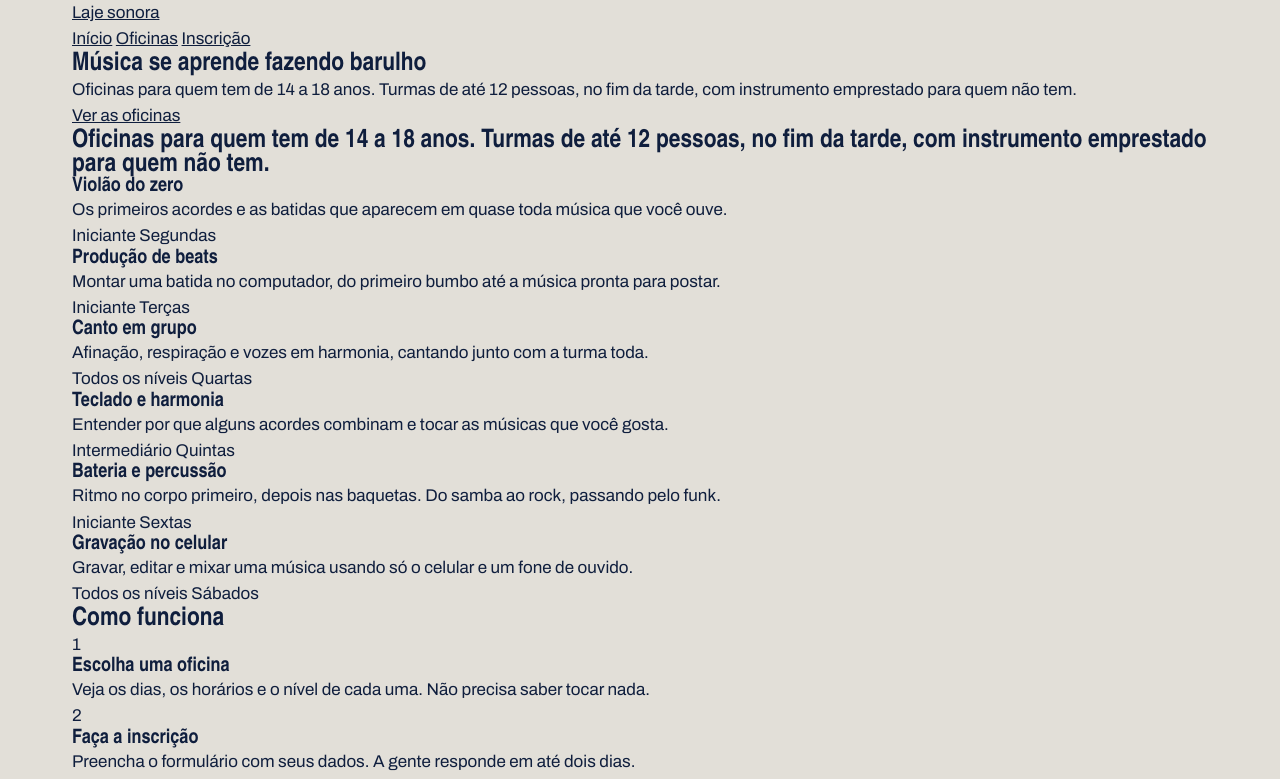
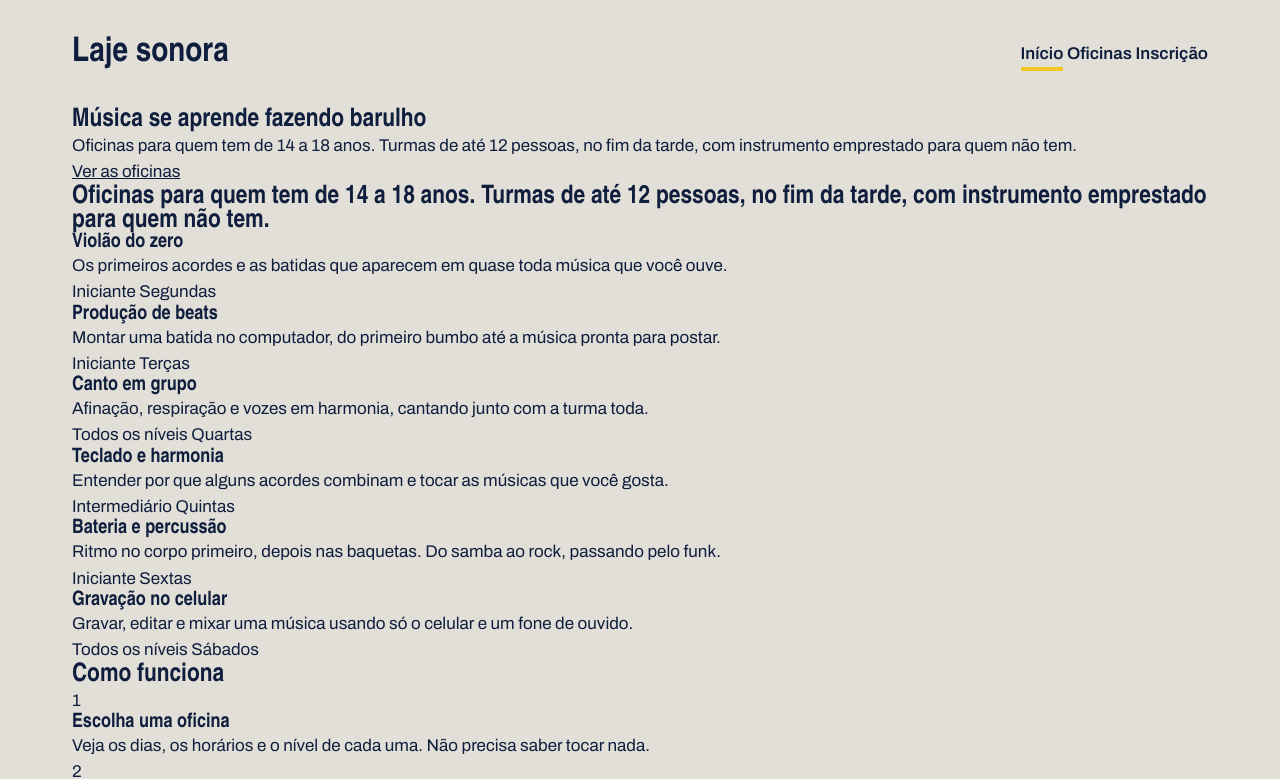
Before and after one commit to AntonioProvasi1MBTI/Laje_sonora, a plain HTML site: page index.html in a window 1280 px wide. Shown: the top 779 px of the page. Drawn offline with Linux system fonts and the light colour scheme; a web font is replaced by a local one.

Commit message:
Topo com flex

```diff
--- a/index.css
+++ b/index.css
@@ -39,3 +39,38 @@ h1, h2, h3 {
     margin-inline: auto;
     padding-inline: 32px;
 }
+
+.topo {
+    padding-block: 28px;
+    display: flex;
+    justify-content: space-between;
+    align-items: center;
+}
+
+.logo {
+    font-family: var(--fonte-cartaz);
+    font-size: 34px;
+    font-weight: 900;
+    text-decoration: none;
+}
+}
+
+.menu {
+    display: flex;
+    gap: 36px;
+}
+
+.menu a {
+    font-weight: 600;
+    text-decoration: none;
+    padding-bottom: 4px;
+    border-bottom: 4px solid transparent;
+}
+
+.menu a:hover {
+    border-bottom-color: var(--tinta);
+}
+
+.menu a.atual {
+    border-bottom-color: var(--fita);
+}
```
